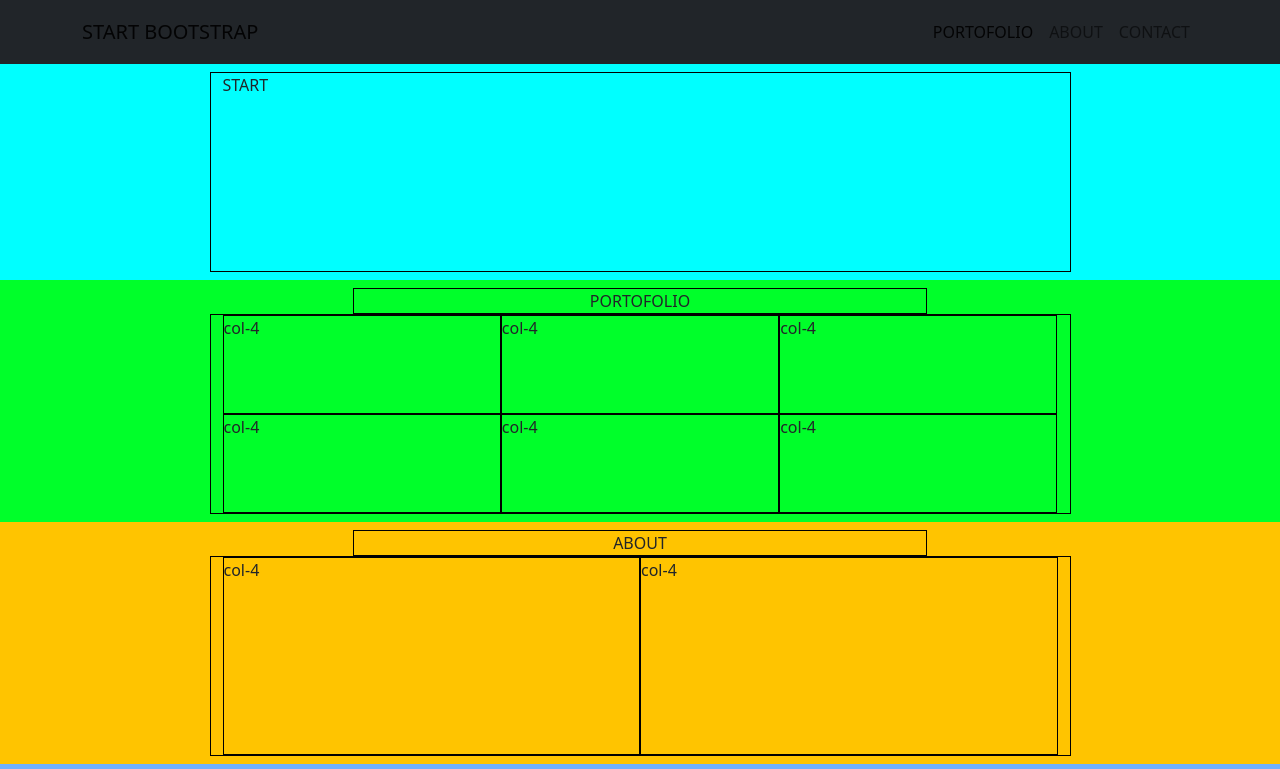
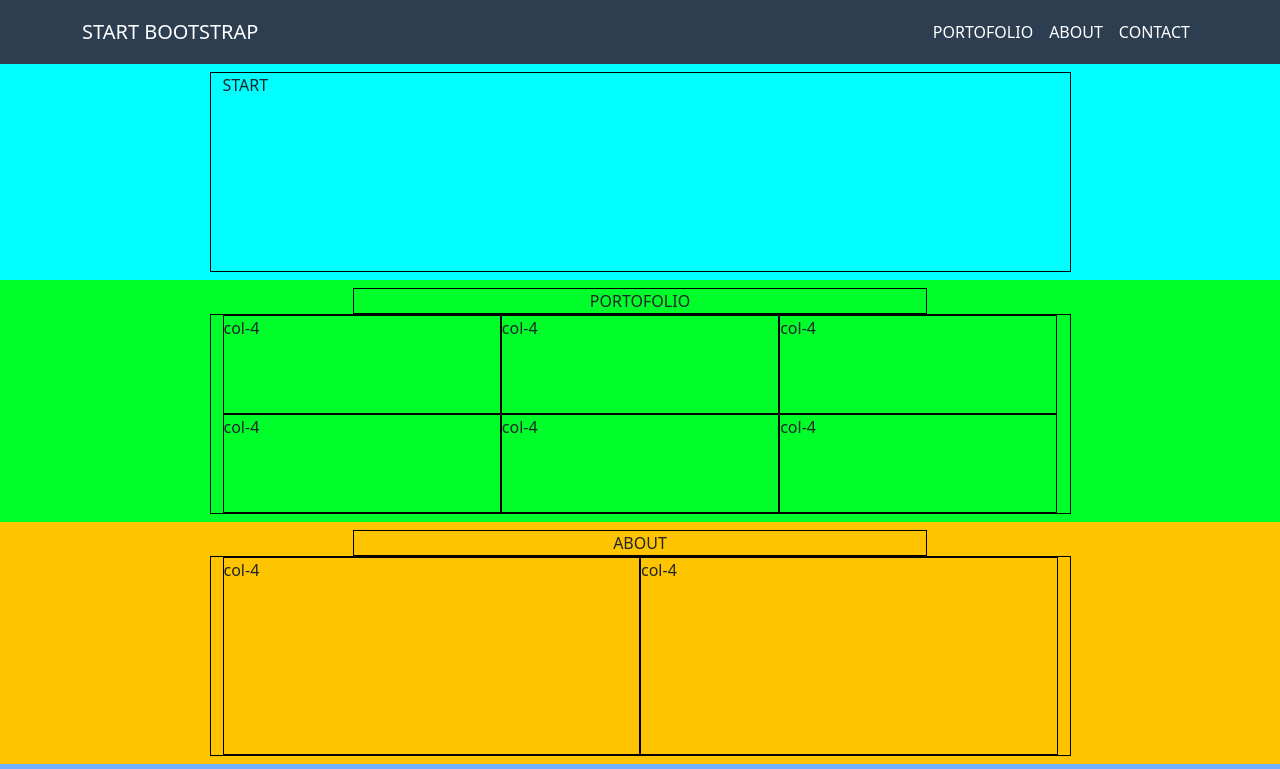
Before and after one commit to RiccardoGrande/html-css-bootstrap-freelancer, a plain HTML site: page index.html in a window 1280 px wide. Shown: the top 769 px of the page. Drawn offline with nearby package versions, Linux system fonts and the light colour scheme.

Commit message:
add fix color nav

```diff
--- a/assets/css/style.css
+++ b/assets/css/style.css
@@ -2,6 +2,14 @@
     margin: 0;
     padding: 0;
     box-sizing: border-box;
+}
+
+:root{
+
+    --bs-dark: #2c3e50;
+    --bs-green: #1abc9c;
+    --bs-lightdark: #3a546d;
+
 }
 
 .debug{
@@ -18,9 +26,9 @@
 
 /* info section */
 
-header{
+nav{
 
-    background-color: rgb(255, 0, 0);
+    background-color: var(--bs-dark);
 
 }
 
--- a/index.html
+++ b/index.html
@@ -13,22 +13,22 @@
 
     <header>
 
-        <nav class="navbar navbar-expand-lg text-white bg-dark d-flex justify-content-center">
-            <div class="container m-1 ">
-              <a class="navbar-brand" href="#">START BOOTSTRAP</a>
+        <nav class="navbar navbar-expand-lg d-flex justify-content-center">
+            <div class="container m-1">
+              <a class="navbar-brand text-white" href="#">START BOOTSTRAP</a>
               <button class="navbar-toggler" type="button" data-bs-toggle="collapse" data-bs-target="#navbarSupportedContent" aria-controls="navbarSupportedContent" aria-expanded="false" aria-label="Toggle navigation">
                 <span class="navbar-toggler-icon"></span>
               </button>
               <div class="collapse navbar-collapse " id="navbarSupportedContent">
                 <ul class="navbar-nav ms-auto mb-2 mb-lg-0 ">
                   <li class="nav-item">
-                    <a class="nav-link active" aria-current="page" href="#">PORTOFOLIO</a>
+                    <a class="nav-link active text-white" aria-current="page" href="#">PORTOFOLIO</a>
                   </li>
                   <li class="nav-item">
-                    <a class="nav-link" href="#">ABOUT</a>
+                    <a class="nav-link text-white" href="#">ABOUT</a>
                   </li>
                   <li class="nav-item dropdown">
-                    <a class="nav-link" href="#">
+                    <a class="nav-link text-white" href="#">
                       CONTACT
                     </a>
                   </li>
```
